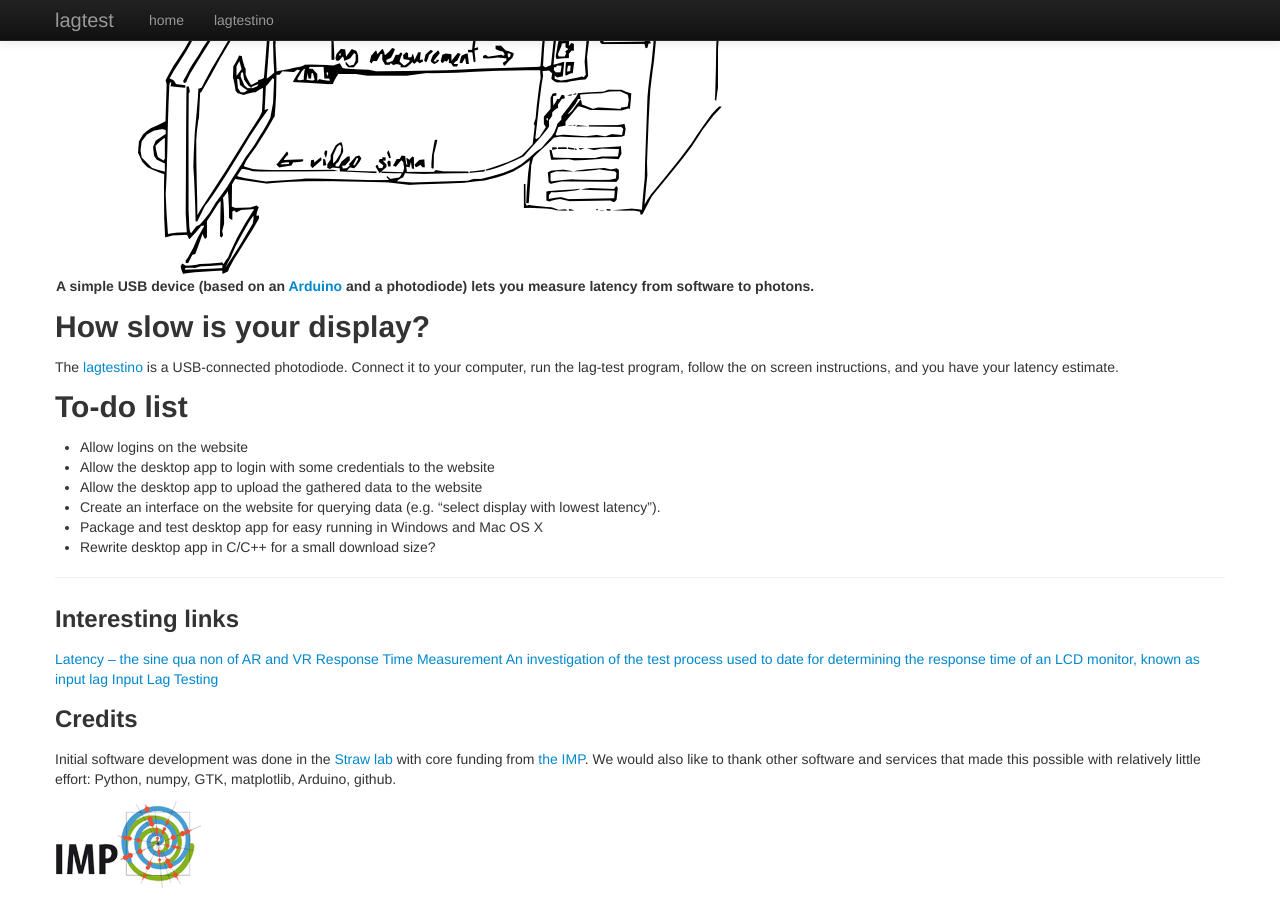
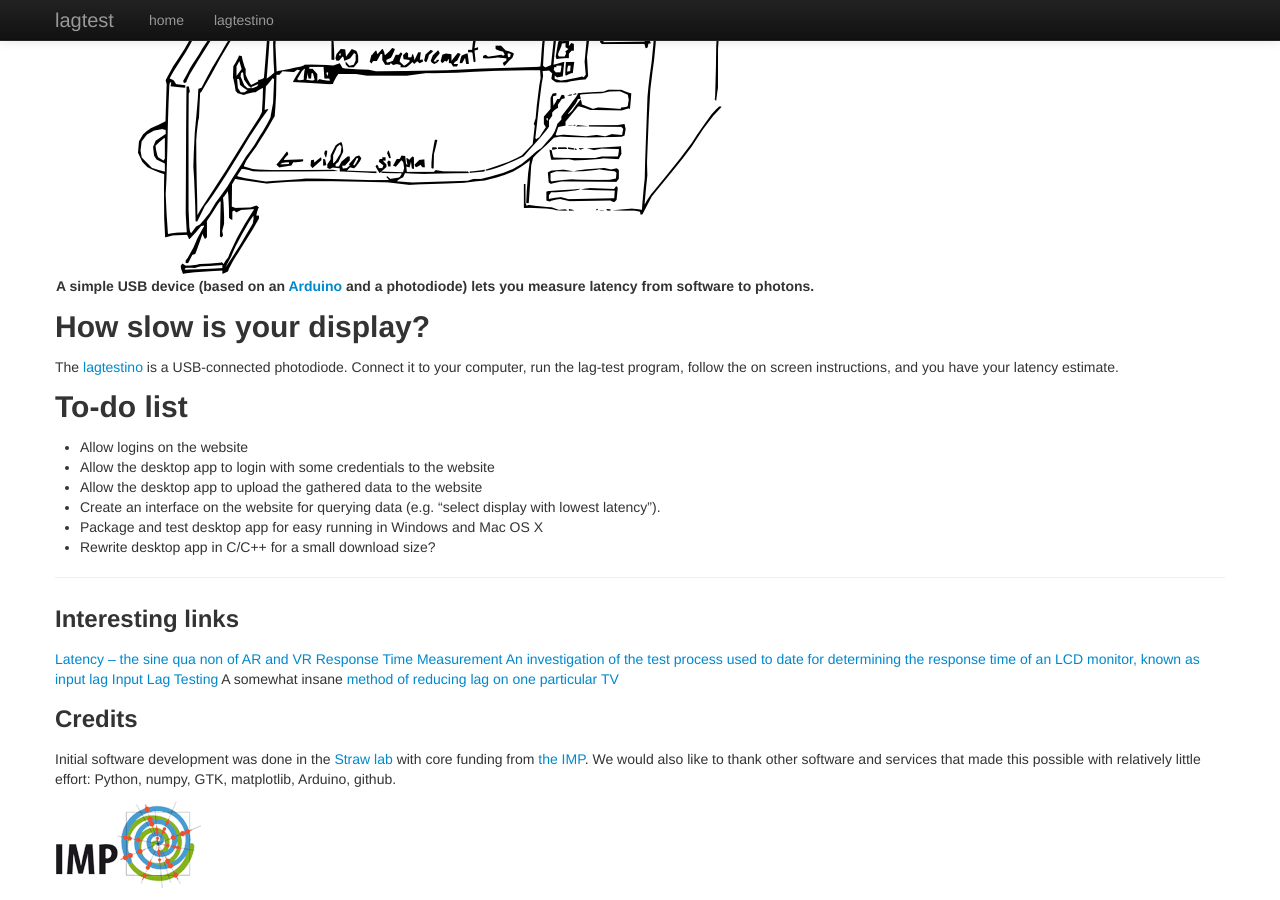
Before and after one commit to strawlab/lagtest-old, a Jekyll site: the page built from website/index.md, in a window 1280 px wide and 900 px high, scrolled down 610 px. Built offline with Jekyll 4.4.1, drawn with Linux system fonts in a browser that asks for light colours.

Commit message:
another link

```diff
--- a/website/index.md
+++ b/website/index.md
@@ -60,6 +60,7 @@
 [Response Time Measurement](http://www.tftcentral.co.uk/articles/response_time.htm)
 [An investigation of the test process used to date for determining the response time of an LCD monitor, known as input lag](http://www.prad.de/en/monitore/specials/inputlag/inputlag.html)
 [Input Lag Testing](http://www.tftcentral.co.uk/articles/input_lag.htm)
+A somewhat insane [method of reducing lag on one particular TV](http://www.youtube.com/watch?v=h2O5wvJTtdo)
 
 ### Credits
 
```
